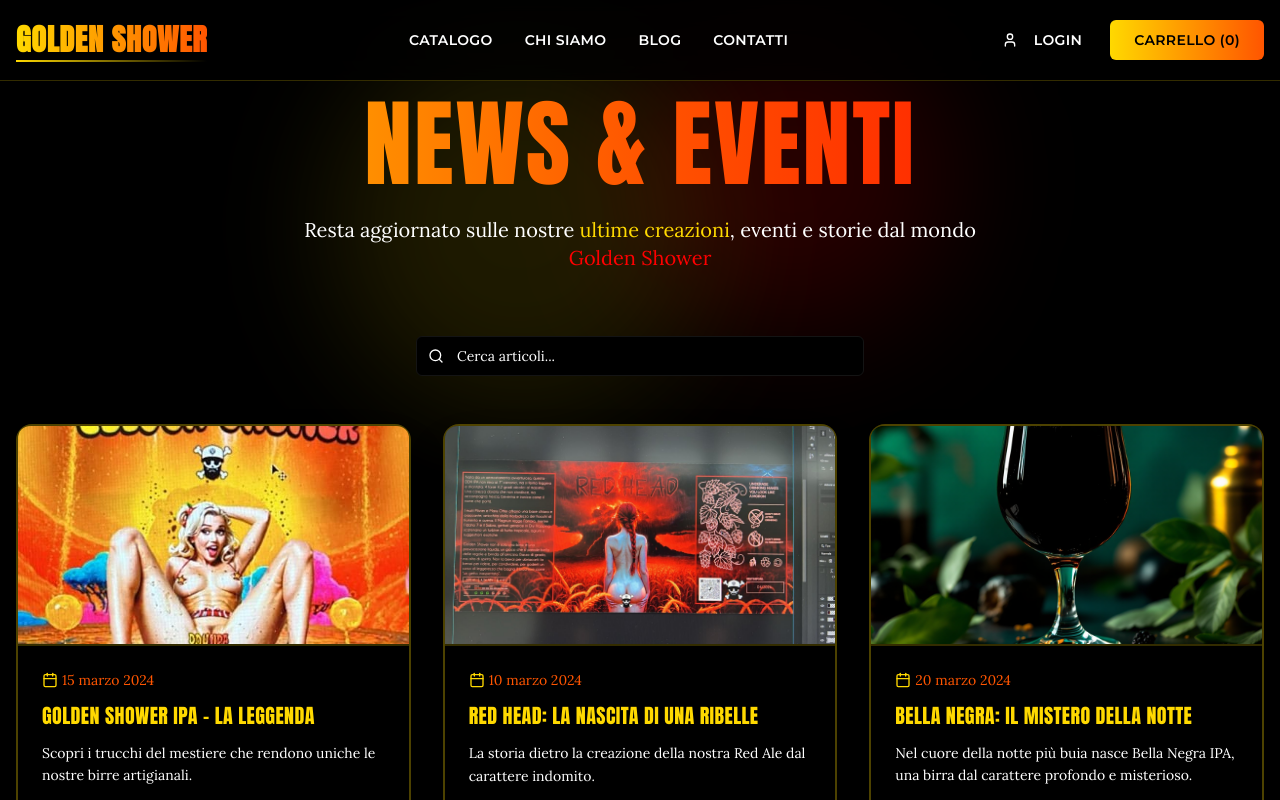
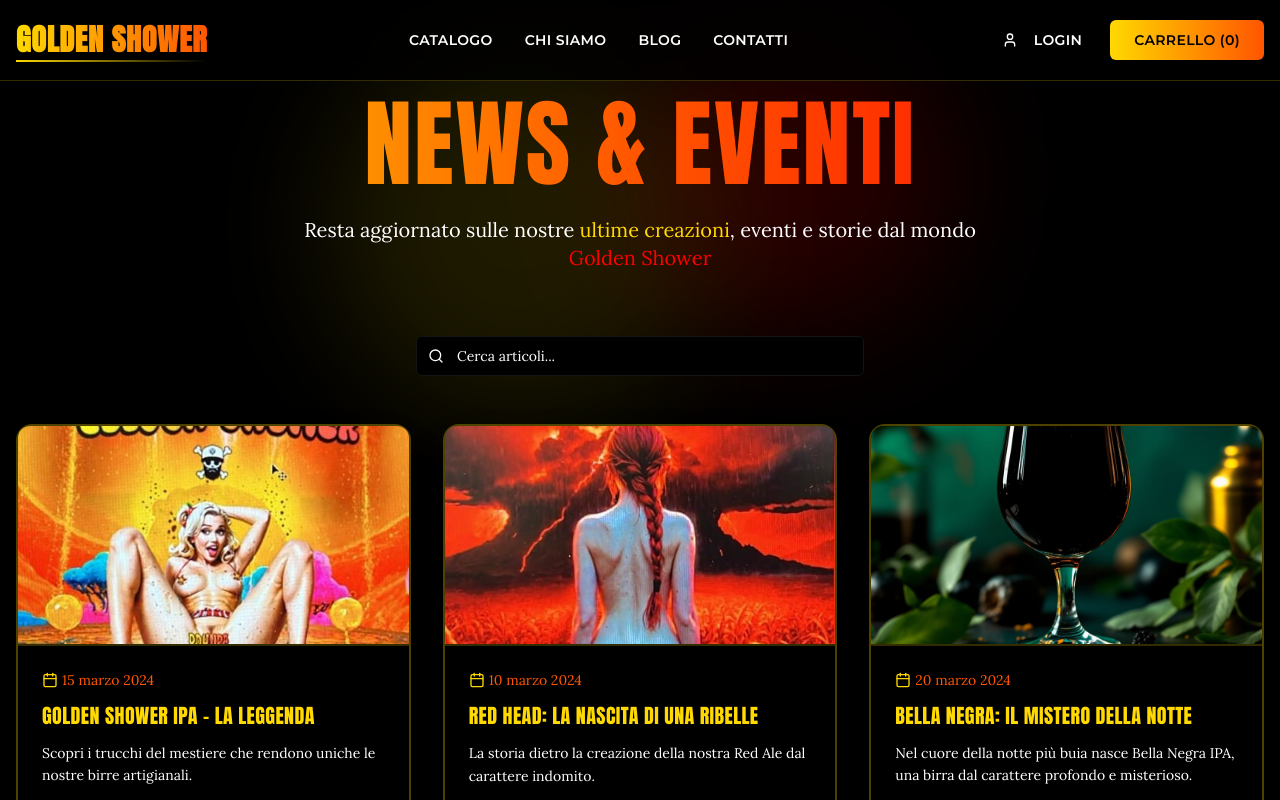
Before and after one commit to Nakke92/artigianale-digital, a React (Vite) app: page /blog in a window 1280 px wide. Shown: the top 800 px of the page. Built offline with nearby package versions, Linux system fonts and the light colour scheme; the HTML template or start-up script is replaced by a standard one.

Commit message:
Code edited in Lovable Code Editor

```diff
--- a/src/pages/Blog.tsx
+++ b/src/pages/Blog.tsx
@@ -41,7 +41,7 @@ export default function Blog() {
         title: 'Red Head: La Nascita di una Ribelle',
         slug: 'red-head-nascita-ribelle',
         excerpt: 'La storia dietro la creazione della nostra Red Ale dal carattere indomito.',
-        featured_image: '/src/assets/red-head-label.jpeg',
+        featured_image: '/src/assets/red-head-new.jpeg',
         published_at: '2024-03-10',
         created_at: '2024-03-10'
       },
--- a/src/pages/BlogArticle.tsx
+++ b/src/pages/BlogArticle.tsx
@@ -27,7 +27,7 @@ Ogni sorso è un viaggio indietro a quella notte di libertà e desiderio, un ric
   'red-head-nascita-ribelle': {
     title: 'Red Head: La Nascita di una Ribelle',
     date: '2024-03-10',
-    image: '/src/assets/red-head-label.jpeg',
+    image: '/src/assets/red-head-new.jpeg',
     content: `Nelle vaste praterie intorno ad Abilene, nel cuore del Vecchio West, due viaggiatori si persero tra sentieri polverosi , fino a incrociare un villaggio di nativi americani, nascosto tra campi di grano e fuochi che tremolavano nel crepuscolo. Lì, tra i tamburi lontani e le voci cantilenanti, tutto sembrava sospeso nel tempo, avvolto da un’aura di mistero e serenità primordiale.
 
               Vicino al fiume, dove le acque lambivano le rive e riflettevano il tramonto, lavando i panni dei villaggi, apparve lei: una ragazza nativa, pelle di un rosa tenue e capelli color rubino come il fuoco dei campi al tramonto. Sembrava un miraggio, sospesa tra il cielo e le onde scarlatte del tramonto. I suoi occhi catturavano la luce come piccole stelle liquide, e ogni movimento era un gioco di bagliori e riflessi che incantava chiunque la guardasse.
```
